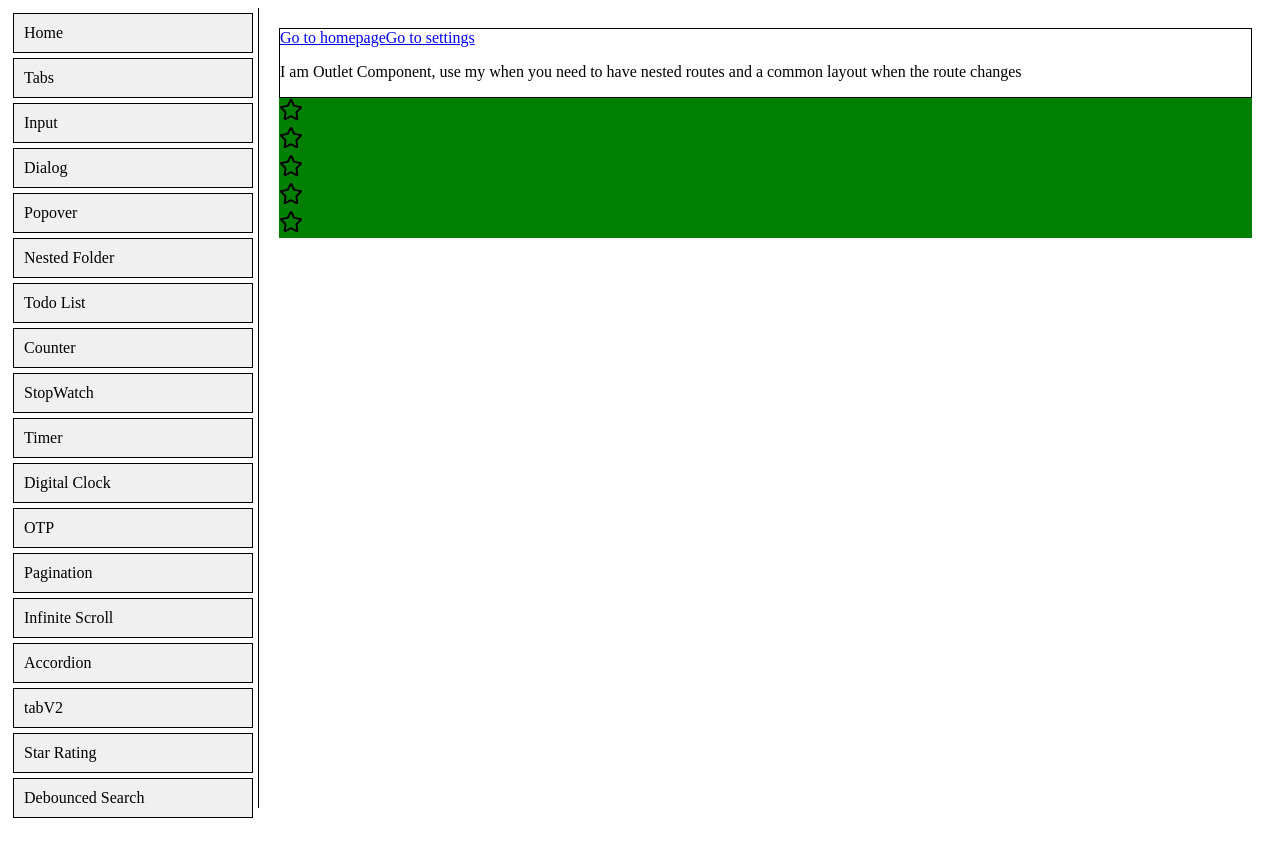
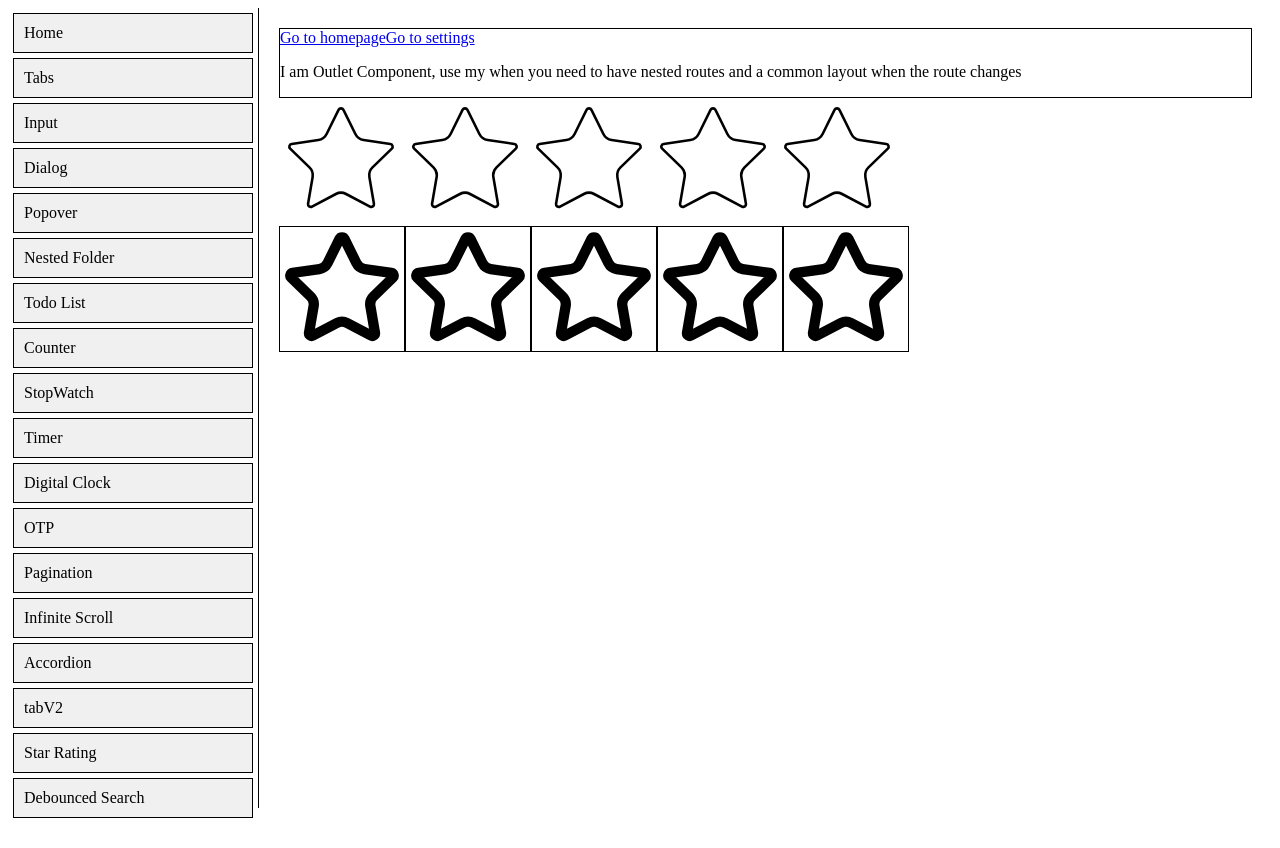
Before and after one commit to Adnankhan690/component-machine-coding, a React (Vite) app: page / in a window 1280 px wide. Both pictures are taken after a click on the element "Star Rating". Built offline with nearby package versions, Linux system fonts and the light colour scheme.

Commit message:
refactor

```diff
--- a/src/screens/StarRating/ScreenStarRating.tsx
+++ b/src/screens/StarRating/ScreenStarRating.tsx
@@ -67,7 +67,7 @@ export default function ScreenStarRating() {
 
 	return (
 		<div>
-			{/* {Array.from({ length: 5 }, () => false).map((_, idx) => {
+			{Array.from({ length: 5 }, () => false).map((_, idx) => {
 				const rating = hoveredRating || stars;
 				const visibleRating = rating >= idx + 1;
 
@@ -84,7 +84,7 @@ export default function ScreenStarRating() {
 						<Star className={`${visibleRating ? "star-active" : ""} star`} />
 					</button>
 				);
-			})} */}
+			})}
 
 			<StarRatingV2 />
 		</div>
--- a/src/screens/StarRating/components/StarRatingV2.tsx
+++ b/src/screens/StarRating/components/StarRatingV2.tsx
@@ -23,15 +23,18 @@ export default function StarRatingV2() {
 
 	return (
 		<div>
-			<div>
+			<div className="str-main-con">
 				{Array.from({ length: STAR_LENGTH }, () => 0).map((ele, idx) => {
 					const isRated = ratings >= idx + 1;
 					const hRating = hoveredRating >= idx + 1;
 
-					return (
-						<div className="star-con" key={idx} onClick={() => handleClick(idx + 1)}>
+                    return (
+                        <div
+                            className='star-con'
+							key={idx}
+							onClick={() => handleClick(idx + 1)}>
 							<Star
-								className={`${isRated ? "rated" : ""} ${hRating ? "hRating" : ""} `}
+								className={`star-icon ${isRated ? "rated" : ""} ${hRating ? "hRating" : ""} `}
 								onMouseEnter={() => handleMouseEnter(idx + 1)}
 								onMouseLeave={() => handleMouseLeave()}
 							/>
--- a/src/screens/StarRating/components/star-v2.css
+++ b/src/screens/StarRating/components/star-v2.css
@@ -1,3 +1,9 @@
+.star-icon {
+    width: 124px;
+    height: 124px;
+    border: 1px solid black;
+}
+
 .rated {
     fill: orange;
     color: rgb(63, 42, 1);
@@ -8,6 +14,7 @@
     color: rgb(63, 42, 1);
 }
 
-.star-con {
-    background-color: green;
+.str-main-con {
+    display: flex;
+
 }
```
